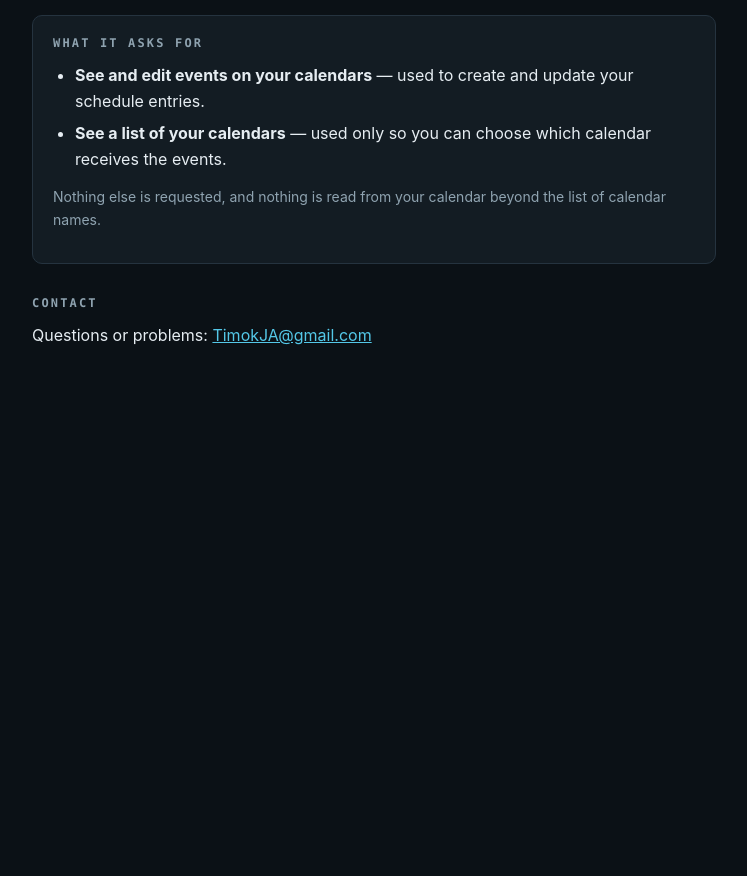
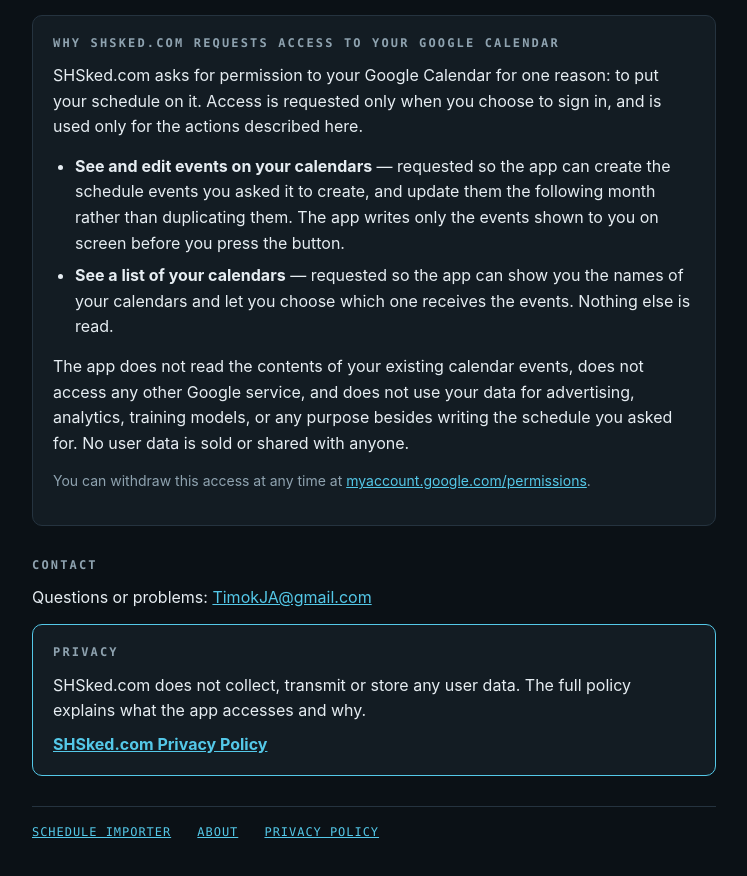
Before and after one commit to BuddyPilot/SH-Schedule-Importer, a plain HTML site: page about.html in a window 1280 px wide. Shown: the part 1015-1891 px from the top of the page, without its empty margins (266-1013 px from the left). Before the commit the page ends 1442 px from the top, so only its background shows below. Drawn offline with Linux system fonts and the light colour scheme.

Commit message:
Add files via upload
compliance with google branding

```diff
--- a/about.html
+++ b/about.html
@@ -111,18 +111,43 @@
 </div>
 
 <div class="card">
-<h2 style="margin-top:0">What it asks for</h2>
+<h2 style="margin-top:0">Why SHSked.com requests access to your Google Calendar</h2>
+<p>SHSked.com asks for permission to your Google Calendar for one reason: to put your
+schedule on it. Access is requested only when you choose to sign in, and is used only for
+the actions described here.</p>
 <ul>
-  <li><b>See and edit events on your calendars</b> — used to create and update your schedule entries.</li>
-  <li><b>See a list of your calendars</b> — used only so you can choose which calendar receives the events.</li>
+  <li><b>See and edit events on your calendars</b> — requested so the app can create the
+      schedule events you asked it to create, and update them the following month rather
+      than duplicating them. The app writes only the events shown to you on screen before
+      you press the button.</li>
+  <li><b>See a list of your calendars</b> — requested so the app can show you the names
+      of your calendars and let you choose which one receives the events. Nothing else is
+      read.</li>
 </ul>
-<p class="dim">Nothing else is requested, and nothing is read from your calendar beyond
-the list of calendar names.</p>
+<p>The app does not read the contents of your existing calendar events, does not access
+any other Google service, and does not use your data for advertising, analytics, training
+models, or any purpose besides writing the schedule you asked for. No user data is sold
+or shared with anyone.</p>
+<p class="dim">You can withdraw this access at any time at
+<a href="https://myaccount.google.com/permissions">myaccount.google.com/permissions</a>.</p>
 </div>
 
 <h2>Contact</h2>
 <p>Questions or problems: <a href="mailto:TimokJA@gmail.com">TimokJA@gmail.com</a></p>
 
+
+<div class="card" style="border-color:var(--cyan)">
+  <h2 style="margin-top:0">Privacy</h2>
+  <p style="margin:0 0 8px">SHSked.com does not collect, transmit or store any user data.
+    The full policy explains what the app accesses and why.</p>
+  <p style="margin:0"><a href="https://shsked.com/privacy.html"><b>SHSked.com Privacy Policy</b></a></p>
+</div>
+
+<nav style="font-family:var(--mono);font-size:12px;letter-spacing:.08em;text-transform:uppercase;margin-top:30px;border-top:1px solid var(--line);padding-top:16px">
+  <a href="https://shsked.com/" style="margin-right:18px">Schedule Importer</a>
+  <a href="https://shsked.com/about.html" style="margin-right:18px">About</a>
+  <a href="https://shsked.com/privacy.html">Privacy Policy</a>
+</nav>
 </div>
 <script>
 "use strict";
```
Also changed, not shown: index.html (+8 -2 lines), privacy.html (+6 -0 lines).
